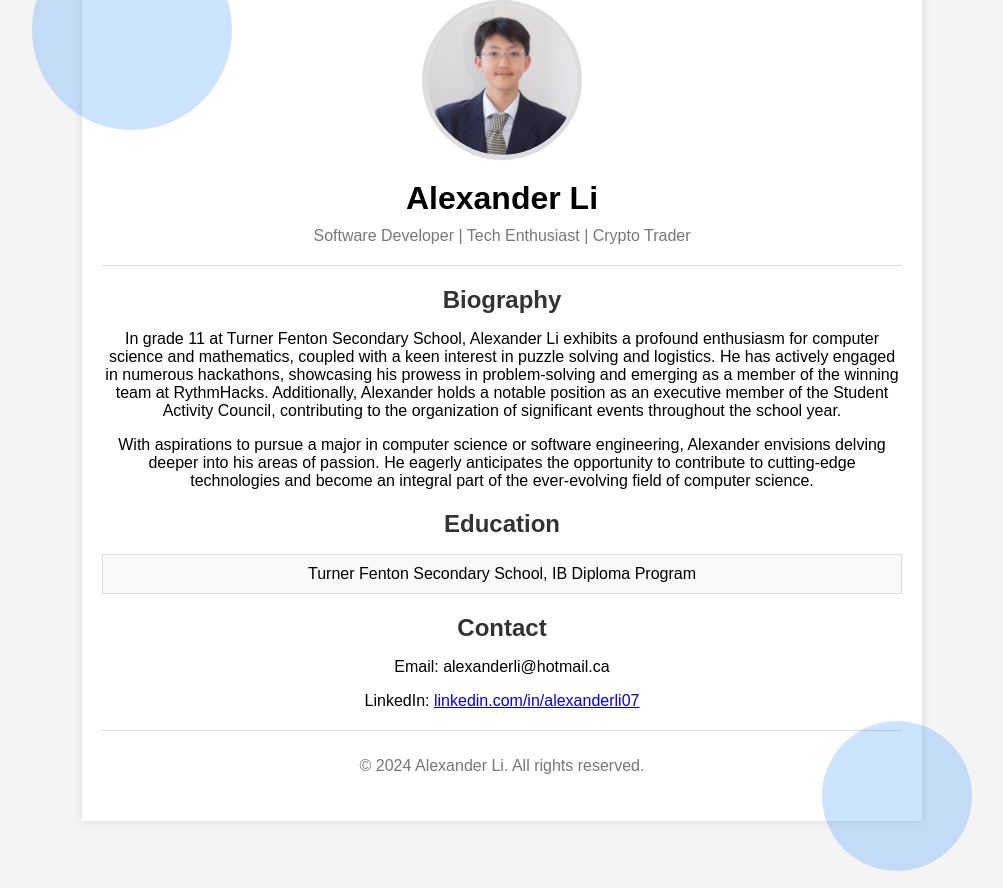
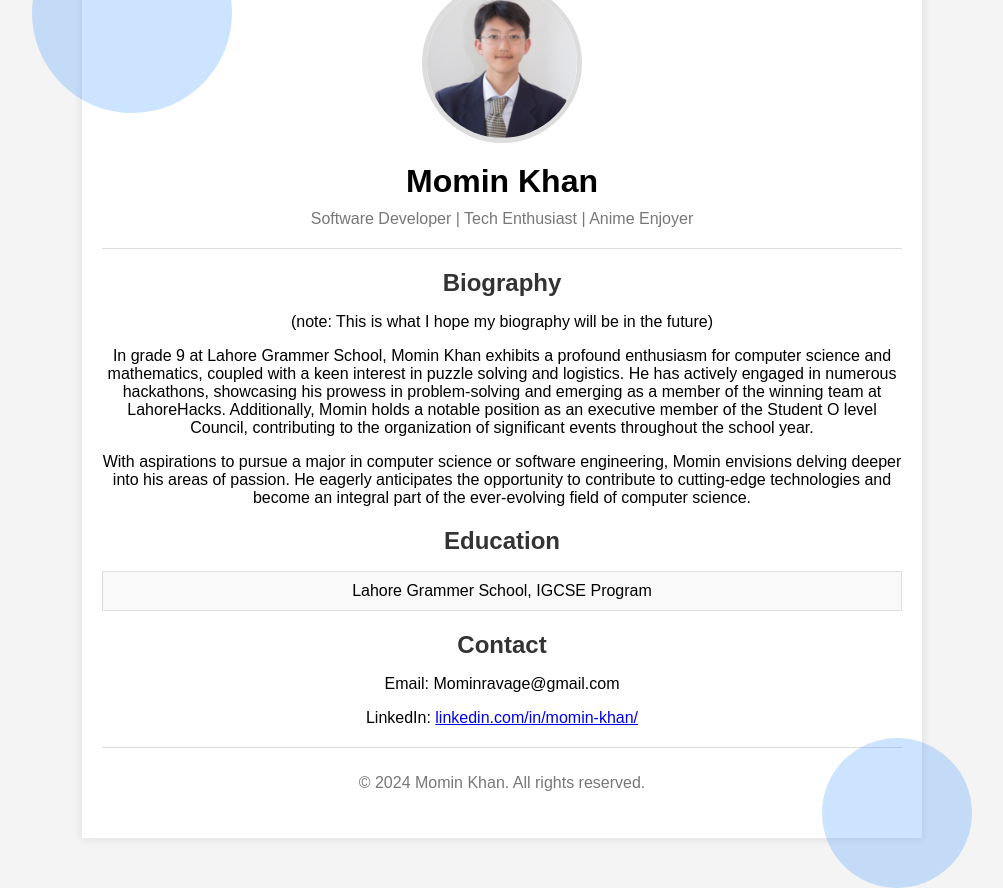
Before and after one commit to Licnex/Boba, a plain HTML site: page index.html in a window 1280 px wide. Shown: the whole page, without its empty margins (138-1141 px from the left). Drawn offline with Linux system fonts and the light colour scheme.

Commit message:
Update index.html

```diff
--- a/index.html
+++ b/index.html
@@ -1,11 +1,13 @@
 <!DOCTYPE html>
 <html lang="en">
+
 <head>
     <meta charset="UTF-8">
     <meta name="viewport" content="width=device-width, initial-scale=1.0">
     <title>Biography Page</title>
     <link rel="stylesheet" href="styles.css">
 </head>
+
 <body>
     <div class="container">
         <div class="shapes">
@@ -16,28 +18,38 @@
             <div class="profile-picture">
                 <img src="profile.png" alt="Profile Picture">
             </div>
-            <h1>Alexander Li</h1>
-            <p>Software Developer | Tech Enthusiast | Crypto Trader</p>
+            <h1>Momin Khan</h1>
+            <p>Software Developer | Tech Enthusiast | Anime Enjoyer</p>
         </header>
         <section class="biography">
             <h2>Biography</h2>
-            <p>In grade 11 at Turner Fenton Secondary School, Alexander Li exhibits a profound enthusiasm for computer science and mathematics, coupled with a keen interest in puzzle solving and logistics. He has actively engaged in numerous hackathons, showcasing his prowess in problem-solving and emerging as a member of the winning team at RythmHacks. Additionally, Alexander holds a notable position as an executive member of the Student Activity Council, contributing to the organization of significant events throughout the school year.</p>
-            <p>With aspirations to pursue a major in computer science or software engineering, Alexander envisions delving deeper into his areas of passion. He eagerly anticipates the opportunity to contribute to cutting-edge technologies and become an integral part of the ever-evolving field of computer science.</p>
+            <p>(note: This is what I hope my biography will be in the future)</p>
+            <p>In grade 9 at Lahore Grammer School,
+                Momin Khan exhibits a profound enthusiasm for computer science and mathematics, coupled with a keen
+                interest in puzzle solving and logistics. He has actively engaged in numerous hackathons, showcasing his
+                prowess in problem-solving and emerging as a member of the winning team at LahoreHacks. Additionally,
+                Momin holds a notable position as an executive member of the Student O level Council, contributing to
+                the organization of significant events throughout the school year.</p>
+            <p>With aspirations to pursue a major in computer science or software engineering, Momin envisions delving
+                deeper into his areas of passion. He eagerly anticipates the opportunity to contribute to cutting-edge
+                technologies and become an integral part of the ever-evolving field of computer science.</p>
         </section>
         <section class="education">
             <h2>Education</h2>
             <ul>
-                <li>Turner Fenton Secondary School, IB Diploma Program</li>
+                <li>Lahore Grammer School, IGCSE Program</li>
             </ul>
         </section>
         <section class="contact">
             <h2>Contact</h2>
-            <p>Email: alexanderli@hotmail.ca</p>
-            <p>LinkedIn: <a href="https://www.linkedin.com/in/alexanderli07" target="_blank">linkedin.com/in/alexanderli07</a></p>
+            <p>Email: Mominravage@gmail.com</p>
+            <p>LinkedIn: <a href="https://www.linkedin.com/in/momin-khaan-592797283/"
+                    target="_blank">linkedin.com/in/momin-khan/</a></p>
         </section>
         <footer>
-            <p>&copy; 2024 Alexander Li. All rights reserved.</p>
+            <p>&copy; 2024 Momin Khan. All rights reserved.</p>
         </footer>
     </div>
 </body>
+
 </html>
```
